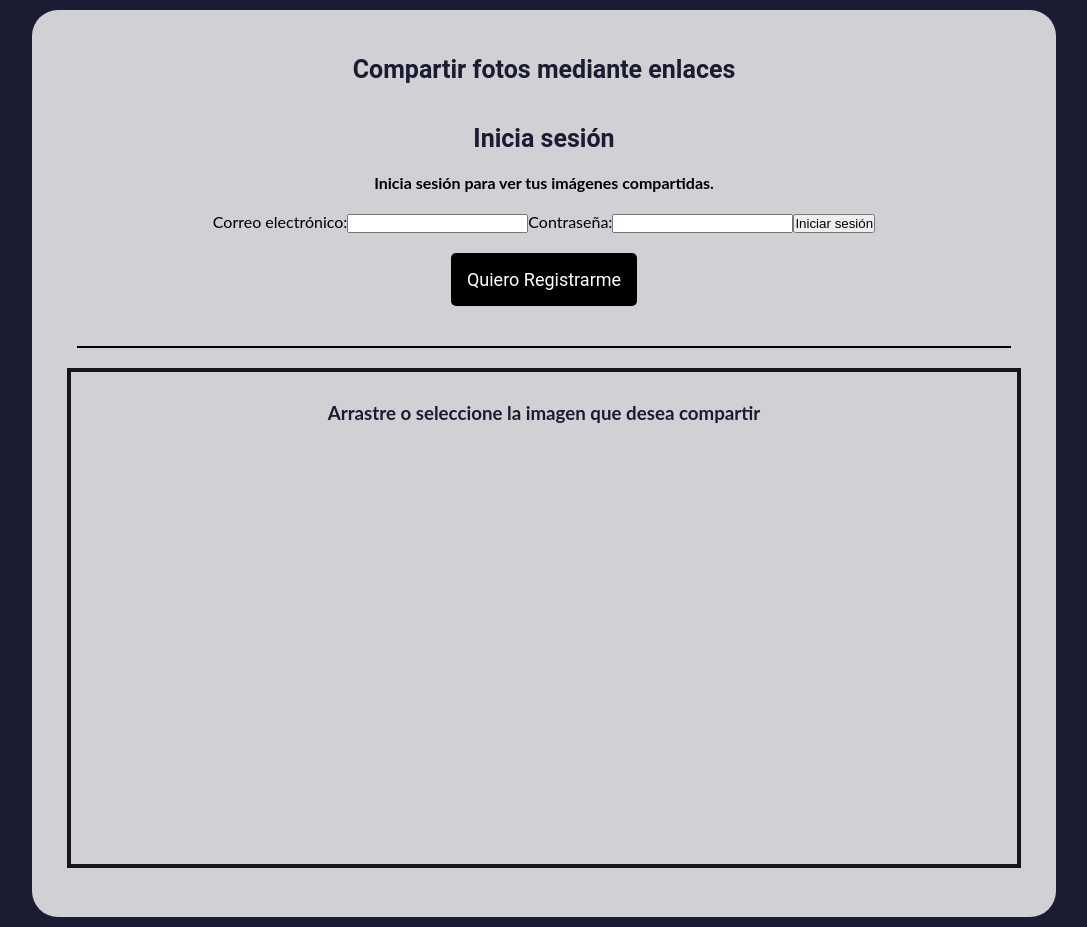
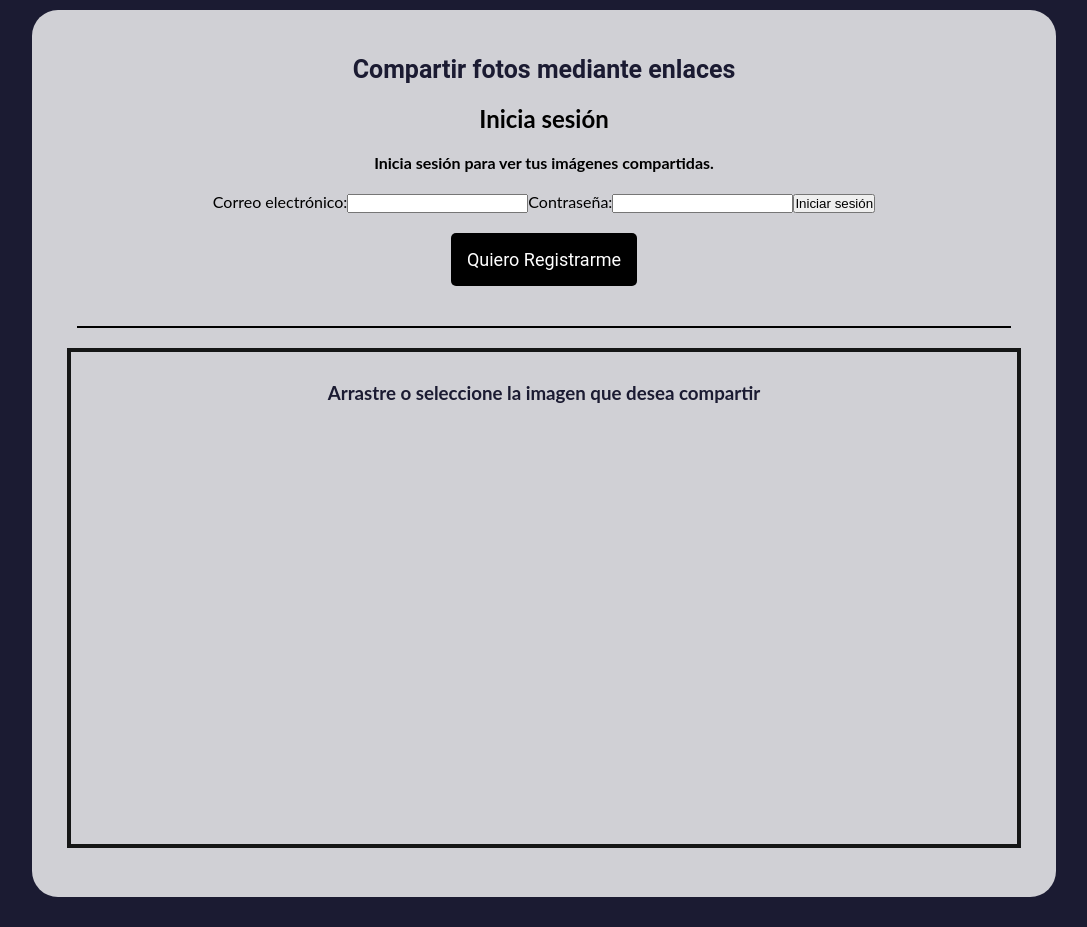
Before and after one commit to luishgc93-cc/SHARE-IMAGEN-FRONT, a React (Create React App) app: page / in a window 1280 px wide. Shown: the whole page, without its empty margins (96-1183 px from the left). Built offline with nearby package versions, Linux system fonts and the light colour scheme; no server answers.

Commit message:
arreglos titulo y texto

```diff
--- a/public/index.html
+++ b/public/index.html
@@ -24,7 +24,7 @@
       work correctly both with client-side routing and a non-root public URL.
       Learn how to configure a non-root public URL by running `npm run build`.
     -->
-    <title>React App</title>
+    <title>Compartir fotos mediante enlaces</title>
   </head>
   <body>
     <noscript>You need to enable JavaScript to run this app.</noscript>
--- a/src/vistas/Login.js
+++ b/src/vistas/Login.js
@@ -48,7 +48,7 @@ function Login() {
 
   return (
     <div>
-      <h1>{isRegistrando ? "Regístrate" : "Inicia sesión"}</h1>
+      <h2>{isRegistrando ? "Regístrate" : "Inicia sesión"}</h2>
 
       <p className="textoLoginRegistro">{isRegistrando ? "Registrate para poder ver todos las imágenes compartidas, poder borrarlas, editarlas, etc." : "Inicia sesión para ver tus imágenes compartidas."}</p>
 
```
